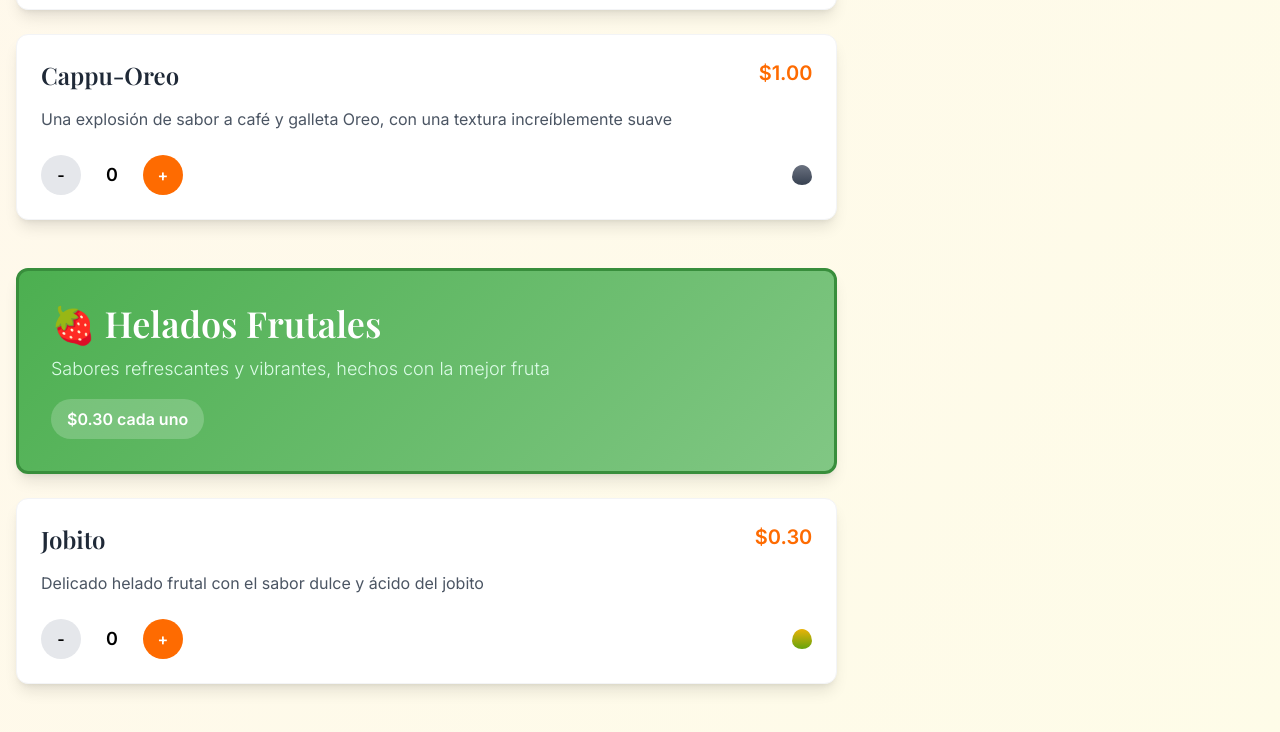
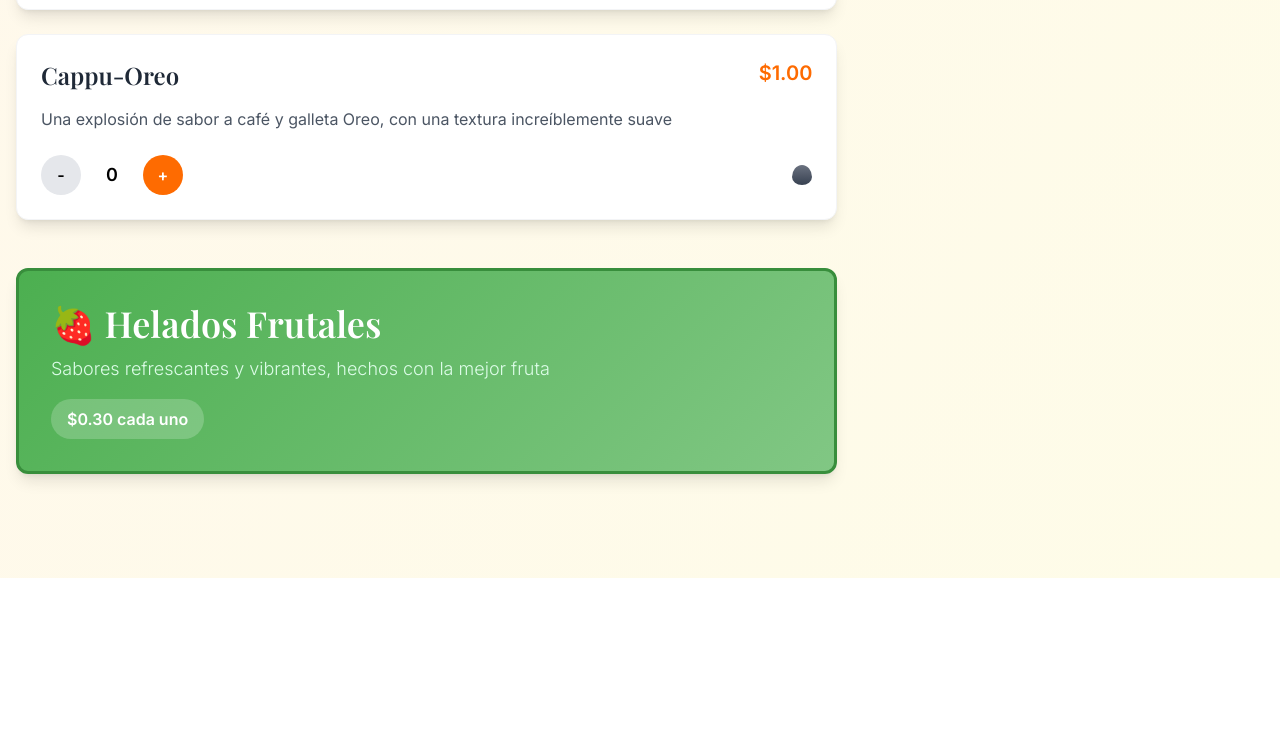
Before and after one commit to Toppays/Toppymenu, a plain HTML site: page index.html in a window 1280 px wide. Shown: the part 1356-2088 px from the top of the page. After the commit the page ends 1934 px from the top, so only its background shows below. Drawn offline with nearby package versions, Linux system fonts and the light colour scheme.

Commit message:
Update index.html

```diff
--- a/index.html
+++ b/index.html
@@ -144,7 +144,7 @@
         let selectedDeliveryMethod = null;
 
         // ** Tasa del día BCV **
-        const bcvRate = 157.73; // Por favor, cámbialo al valor actual del día
+        const bcvRate = 160.44; // Por favor, cámbialo al valor actual del día
 
         // ** INVENTARIO DE HELADOS **
         // Si el `stock` es 1 o 0, el sabor no se mostrará en el menú.
@@ -158,7 +158,7 @@
             },
             frutales: {
                 parchita: { name: 'Parchita', description: 'Helado frutal de parchita, con sabor intenso y ácido, perfecto para refrescar', price: 0.65, stock: 0, shapeColor: 'bg-gradient-to-b from-yellow-400 to-orange-500' },
-                jobito: { name: 'Jobito', description: 'Delicado helado frutal con el sabor dulce y ácido del jobito', price: 0.30, stock: 26, shapeColor: 'bg-gradient-to-b from-yellow-500 to-lime-600' }
+                jobito: { name: 'Jobito', description: 'Delicado helado frutal con el sabor dulce y ácido del jobito', price: 0.30, stock: 0, shapeColor: 'bg-gradient-to-b from-yellow-500 to-lime-600' }
             }
         };
 
```
